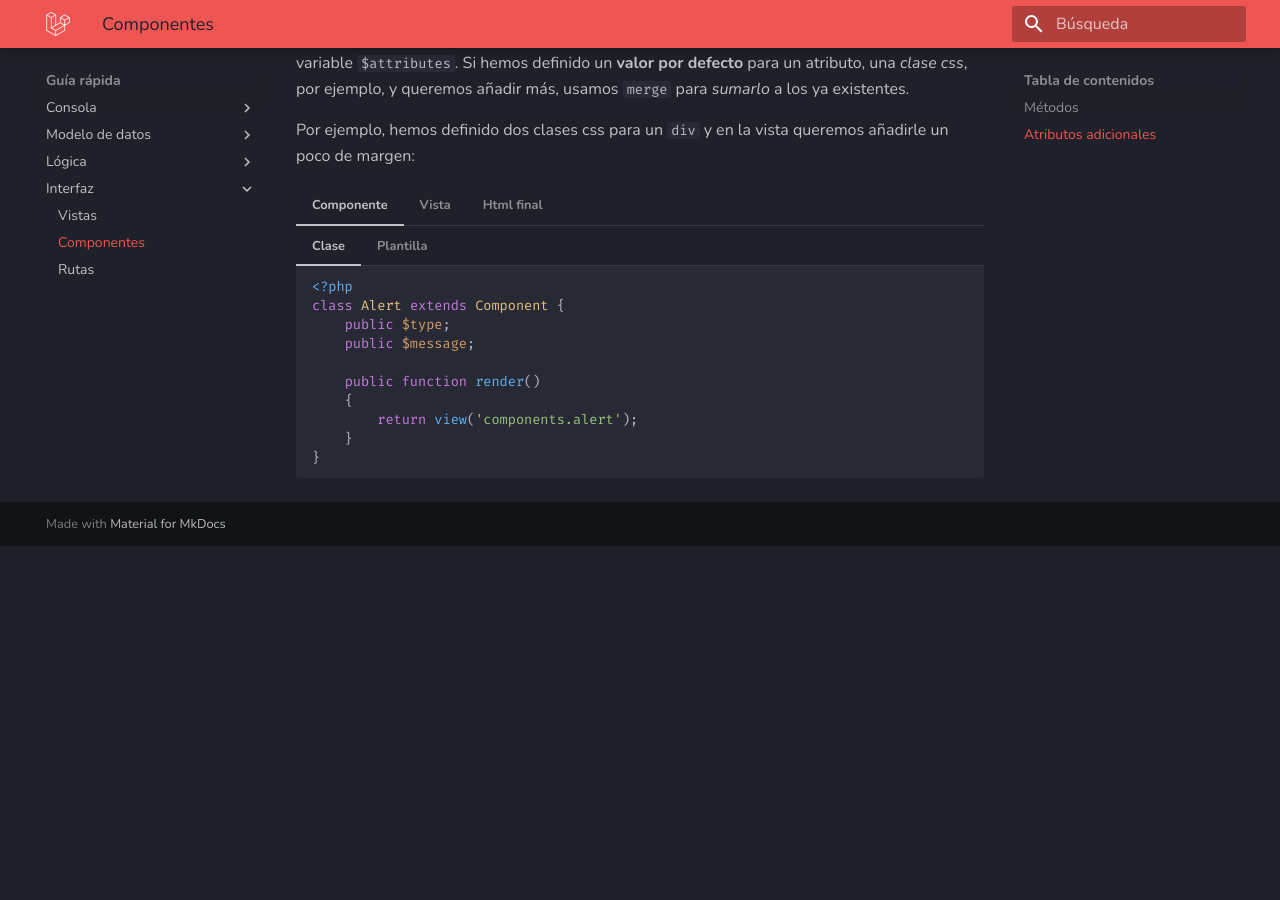
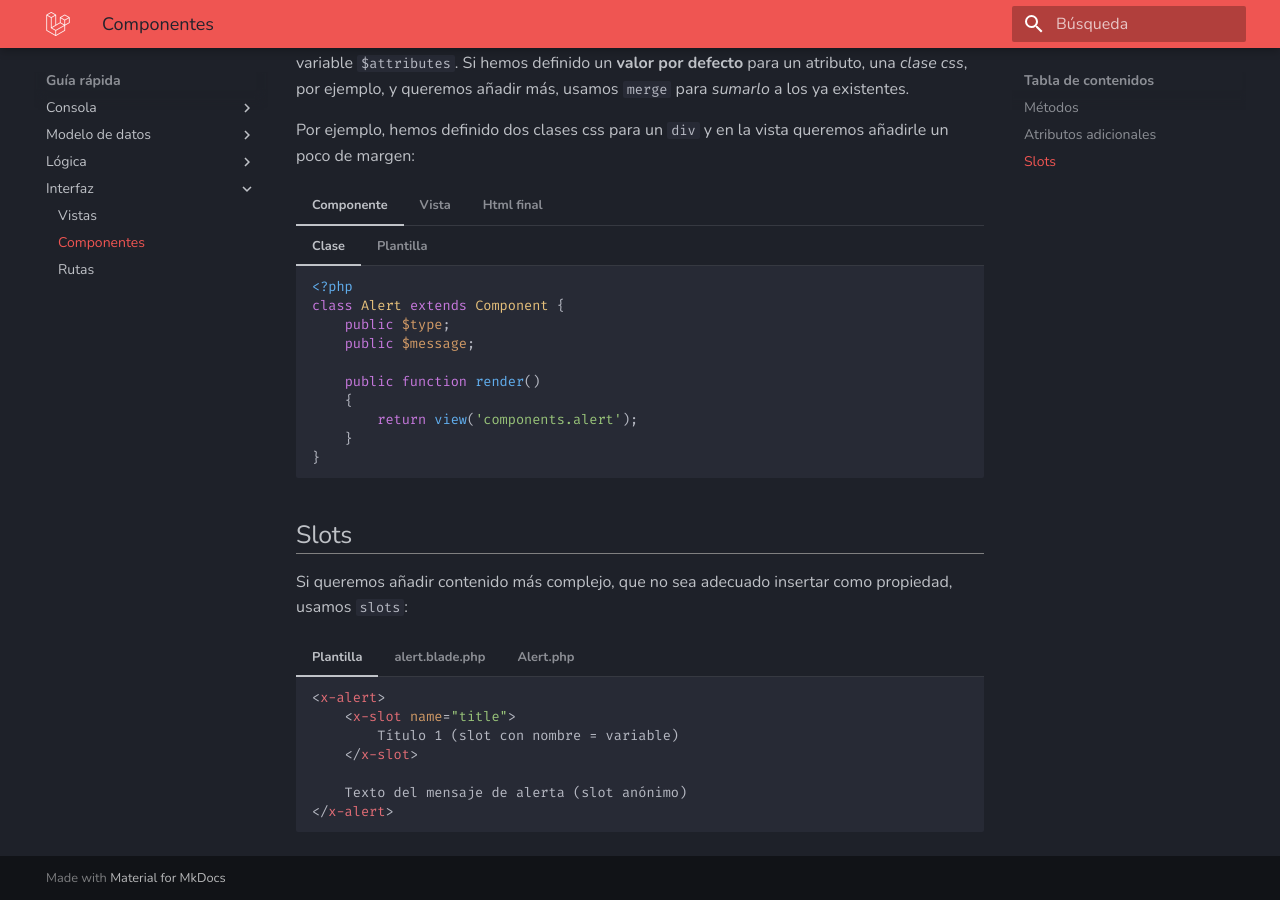
Before and after one commit to jaimeranchal/docs-laravel, an MkDocs documentation site: the page built from docs/min/components.md, in a window 1280 px wide and 900 px high, scrolled down 906 px. Built offline with MkDocs 1.6.1 and Material for MkDocs 9.7.7, drawn with Linux system fonts in a browser that asks for light colours; nearby versions of some CDN libraries; before the commit the page ends 1452 px from its top, so only the background shows below that.

Commit message:
notas sobre slots

````diff
--- a/docs/min/components.md
+++ b/docs/min/components.md
@@ -110,3 +110,43 @@ Por ejemplo, hemos definido dos clases css para un `div` y en la vista queremos
         <!-- contenido del componente -->
     </div>
     ```
+
+## Slots
+
+Si queremos añadir contenido más complejo, que no sea adecuado insertar como propiedad, usamos `slots`:
+
+=== "Plantilla"
+    ```blade
+    <x-alert>
+        <x-slot name="title">
+            Título 1 (slot con nombre = variable)
+        </x-slot>
+
+        Texto del mensaje de alerta (slot anónimo)
+    </x-alert>
+    ```
+=== "alert.blade.php"
+    ```blade
+    <div {{$attributes->merge(['class' => "bg-$color-100 border-1-4 border-$color-500"])}} role="alert">
+        <p class="font-bold">{{$title}}</p>
+        <p>{{$slot}}</p>
+    </div>
+    ```
+=== "Alert.php"
+    ```php
+    <?php
+    class Alert extends Component
+    {
+        public $color
+
+        public function __construct($color = "verde")
+        {
+            $this->color = $color;
+        }
+
+        public function render()
+        {
+            return view('components.alert');
+        }
+    }
+    ```
````
